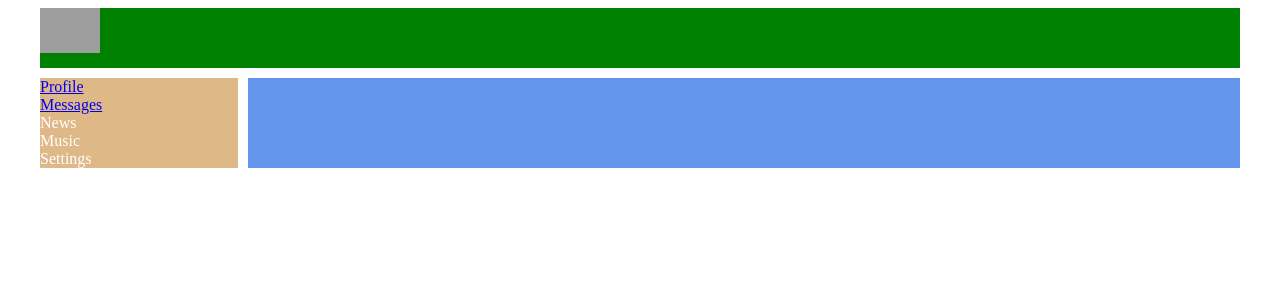
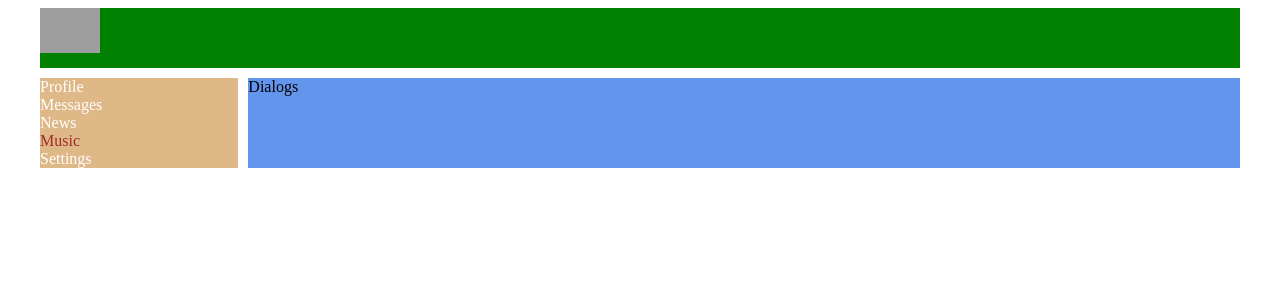
Before and after one commit to VladislavEkimov/my-app-react, a React (Create React App) app: page /music in a window 1280 px wide. Shown: the top 300 px of the page. Built offline with nearby package versions, Linux system fonts and the light colour scheme; grey boxes are pictures that could not be loaded.

Commit message:
Route + NavLink

```diff
--- a/src/App.jsx
+++ b/src/App.jsx
@@ -4,6 +4,9 @@
 import Profile from "./Components/Profile/Profile";
 import {BrowserRouter, Route} from "react-router-dom";
 import Dialogs from "./Components/Dialogs/Dialogs";
+import News from "./Components/News/News";
+import Music from "./Components/Music/Music";
+import Settings from "./Settings/Settings";
 
 const App = () => {
     return (
@@ -14,6 +17,9 @@
                 <div className='app-wrapper-content'>
                     <Route path="/dialogs" component={Dialogs} />
                     <Route path="/profile" component={Profile} />
+                    <Route path="/news" component={News} />
+                    <Route path="/music" component={Music} />
+                    <Route path="/settings" component={Settings} />
                 </div>
 
 
--- /dev/null
+++ b/src/Components/Music/Music.jsx
@@ -0,0 +1,11 @@
+import classes from "./Music.module.css";
+
+const Music = (props) => {
+    return (
+        <div>
+            Dialogs
+        </div>
+    )
+}
+
+export default Music;
--- a/src/Components/Navbar/Navbar.jsx
+++ b/src/Components/Navbar/Navbar.jsx
@@ -6,19 +6,19 @@
     return (
         <nav className={classes.nav}>
             <div className={classes.item}>
-                <NavLink to='/profile'>Profile</NavLink>
+                <NavLink to='/profile' activeClassName={classes.active}>Profile</NavLink>
             </div>
             <div className={classes.item}>
-                <NavLink to='/dialogs'>Messages</NavLink>
+                <NavLink to='/dialogs' activeClassName={classes.active}>Messages</NavLink>
             </div>
             <div className={classes.item}>
-                <a>News</a>
+                <NavLink to='/news' activeClassName={classes.active}>News</NavLink>
             </div>
             <div className={classes.item}>
-                <a>Music</a>
+                <NavLink to='/music' activeClassName={classes.active}>Music</NavLink>
             </div>
             <div className={classes.item}>
-                <a>Settings</a>
+                <NavLink to='/settings' activeClassName={classes.active}>Settings</NavLink>
             </div>
         </nav>
     )
--- a/src/Components/Navbar/Navbar.module.css
+++ b/src/Components/Navbar/Navbar.module.css
@@ -3,6 +3,11 @@
     background-color: burlywood;
 }
 
-.item {
+.item a {
     color: white;
+    text-decoration: none;
 }
+
+.item a.active {
+    color: brown;
+}
--- /dev/null
+++ b/src/Components/News/News.jsx
@@ -0,0 +1,11 @@
+import classes from "./News.module.css";
+
+const News = (props) => {
+    return (
+        <div>
+            Dialogs
+        </div>
+    )
+}
+
+export default News;
--- /dev/null
+++ b/src/Settings/Settings.jsx
@@ -0,0 +1,11 @@
+import classes from "./Settings.module.css";
+
+const Settings = (props) => {
+    return (
+        <div>
+            Dialogs
+        </div>
+    )
+}
+
+export default Settings;
```
Also changed, not shown: src/Components/Music/Music.module.css (added), src/Components/News/News.module.css (added), src/Settings/Settings.module.css (added).
